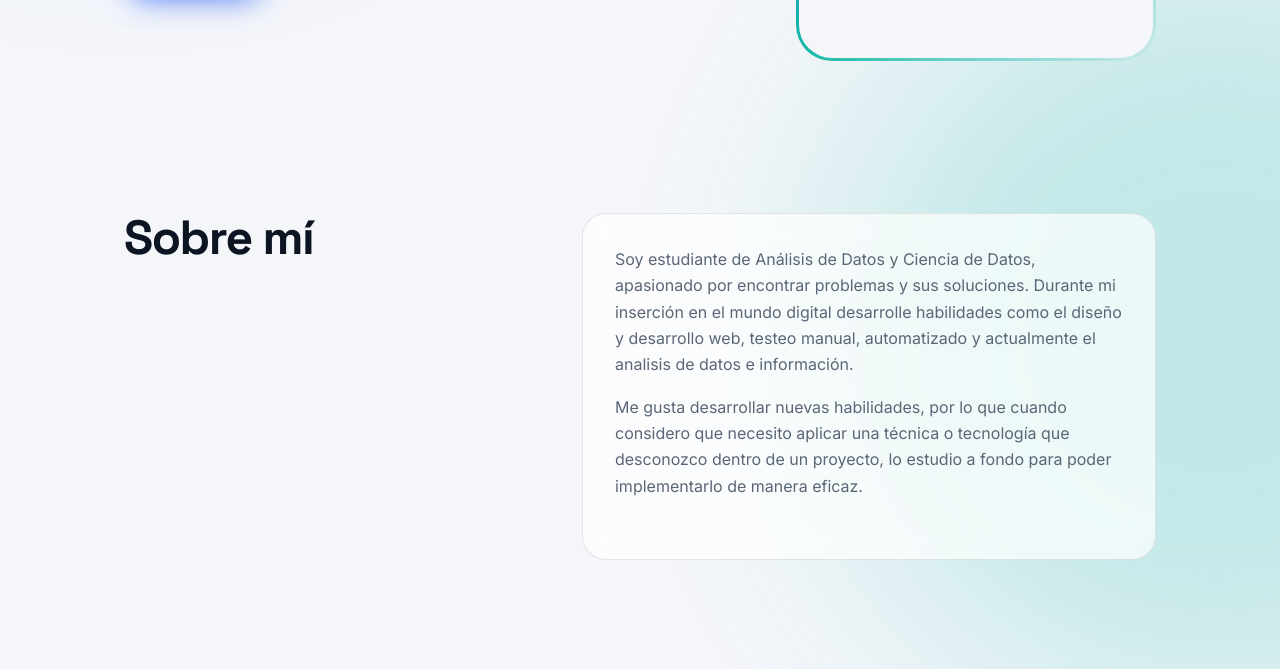
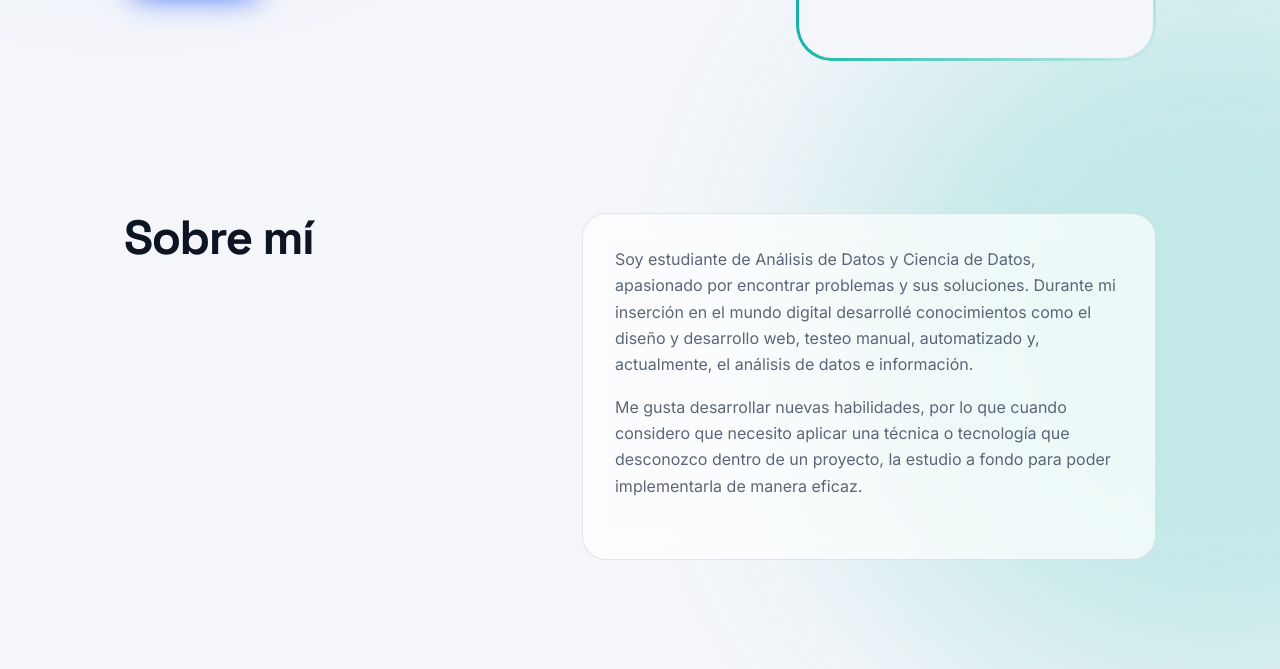
Before and after one commit to Joaqquintero/CVDATA, a plain HTML site: page index.html in a window 1280 px wide. Shown: the part 533-1202 px from the top of the page. Drawn offline with Linux system fonts and the light colour scheme.

Commit message:
Update index.html

```diff
--- a/index.html
+++ b/index.html
@@ -102,8 +102,8 @@ nav a{padding:8px 12px}
 <section class="s about" id="sobre-mi">
   <h2>Sobre mí</h2>
   <div class="about-card">
-    <p>Soy estudiante de Análisis de Datos y Ciencia de Datos, apasionado por encontrar problemas y sus soluciones. Durante mi inserción en el mundo digital desarrolle habilidades como el diseño y desarrollo web, testeo manual, automatizado y actualmente el analisis de datos e información.</p>
-    <p>Me gusta desarrollar nuevas habilidades, por lo que cuando considero que necesito aplicar una técnica o tecnología que desconozco dentro de un proyecto, lo estudio a fondo para poder implementarlo de manera eficaz.</p>
+    <p>Soy estudiante de Análisis de Datos y Ciencia de Datos, apasionado por encontrar problemas y sus soluciones. Durante mi inserción en el mundo digital desarrollé conocimientos como el diseño y desarrollo web, testeo manual, automatizado y, actualmente, el análisis de datos e información.</p>
+    <p>Me gusta desarrollar nuevas habilidades, por lo que cuando considero que necesito aplicar una técnica o tecnología que desconozco dentro de un proyecto, la estudio a fondo para poder implementarla de manera eficaz.</p>
   </div>
 </section>
 
```
